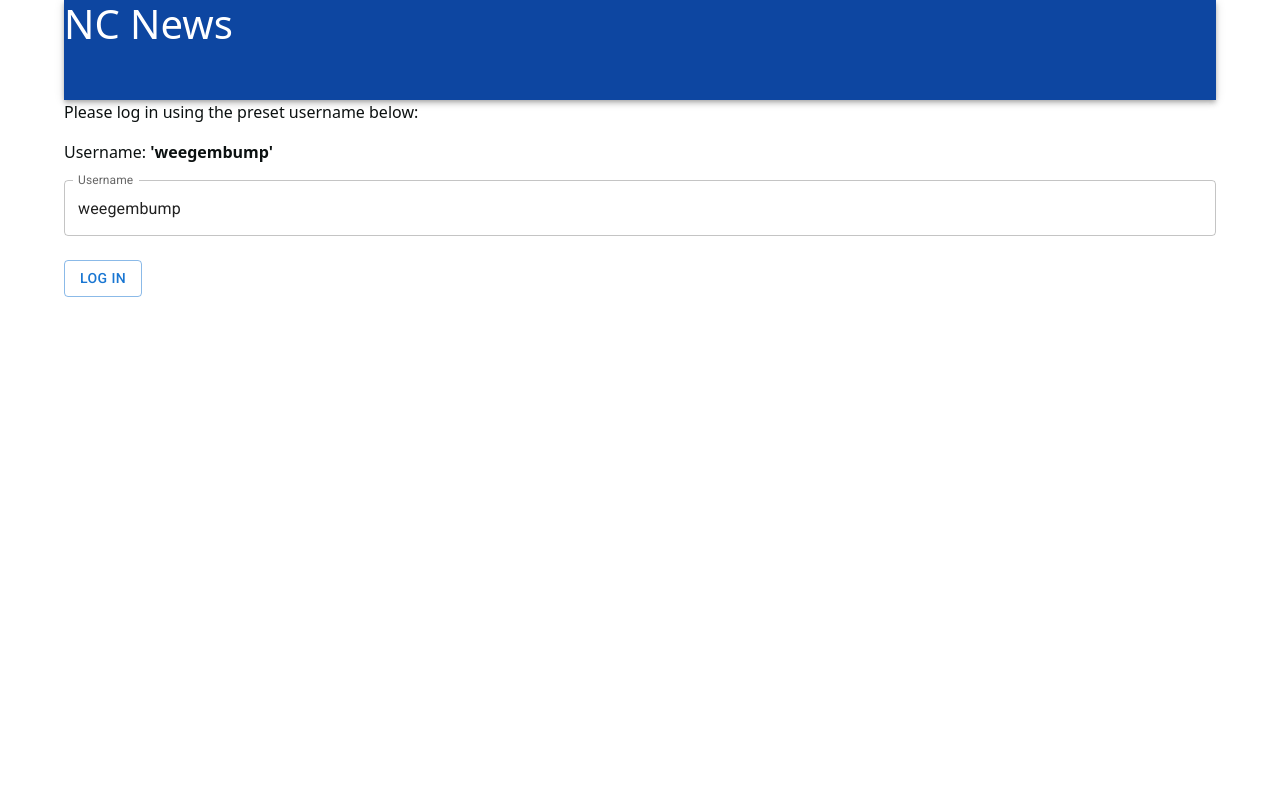
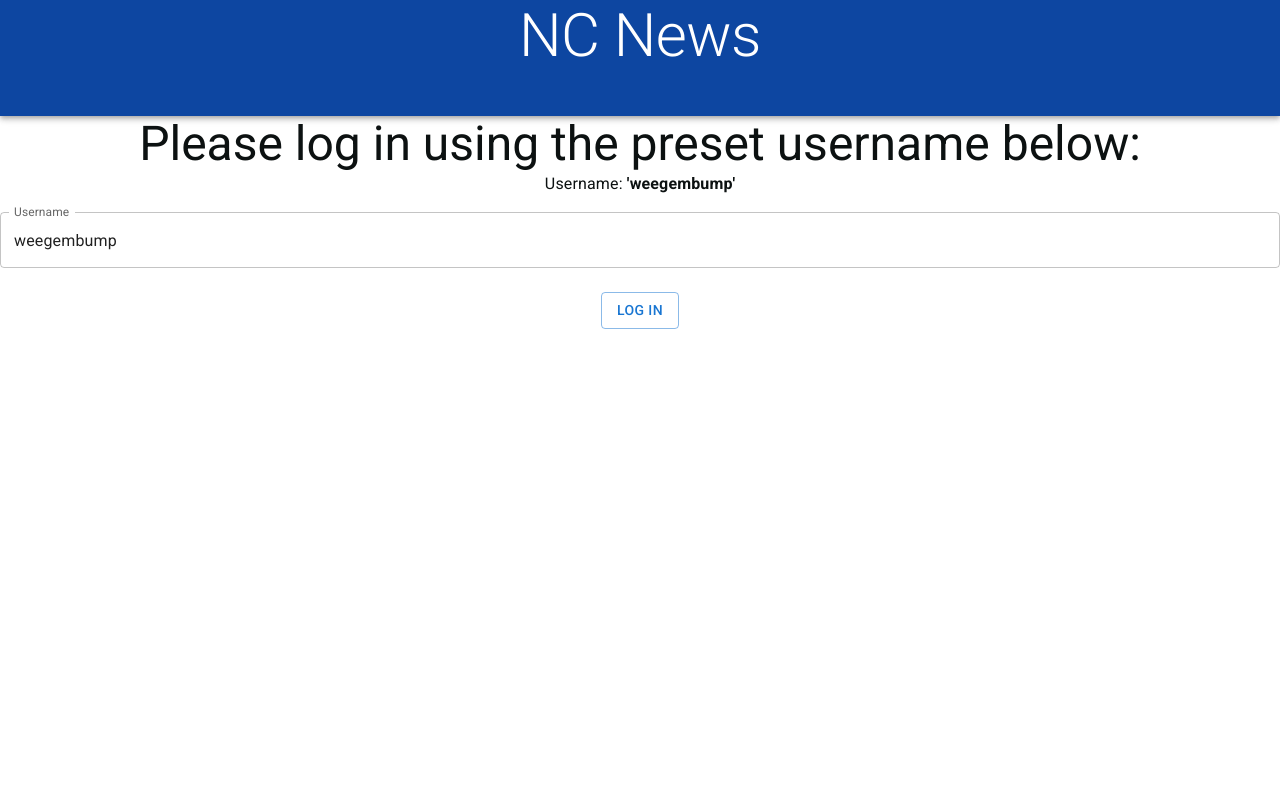
Before and after one commit to FreemindNation/nc-news, a React (Vite) app: page / in a window 1280 px wide. Shown: the top 800 px of the page. Built offline with nearby package versions, Linux system fonts and the light colour scheme.

Commit message:
Add Footer component. Edit ErrorPage and ErrorComponent to add material ui

```diff
--- a/src/App.css
+++ b/src/App.css
@@ -1,14 +1,23 @@
+body {
+  margin: 0 auto;
+  padding: 0;
+}
+
+html {
+  margin: 0;
+  padding: 0;
+}
+
 #root {
   max-width: 1280px;
   box-sizing: border-box;
-  /* margin: 0 auto;
-  padding: 2rem; */
-  text-align: left;
+  margin: 0 auto;
+  padding-left: 0;
+  text-align: center;
   color:rgb(12, 17, 17);
   /* background-color: #64B4F6; */
   /* background-color: rgb(10, 48, 92); */
 }
-
 
 .article-grid {
   display: flex;
@@ -41,6 +50,6 @@
 .topic-list:hover {
   color: black;
   background-color: #BBDEFB;
-  padding: 1rem 2rem;
+  padding: 0.5rem 1rem;
   border-radius: 5px;
 }
--- a/src/App.jsx
+++ b/src/App.jsx
@@ -13,14 +13,13 @@ import '@fontsource/roboto/300.css';
 import '@fontsource/roboto/400.css';
 import '@fontsource/roboto/500.css';
 import '@fontsource/roboto/700.css';
-import { Container } from '@mui/material';
-
+import { Container, Box } from '@mui/material';
+import Footer from './components/Footer';
 
 const App = () => {
 
 
   return (
-    <Container>
       <UserProvider>
         <ErrorProvider>
           <BrowserRouter>
@@ -34,10 +33,10 @@ const App = () => {
                 <Route path='/topics/:slug' element={<ArticlesList />}/>
               </Route>
             </Routes>
+            <Footer />
           </BrowserRouter>
         </ErrorProvider>
       </UserProvider>
-    </Container>
   )
 }
 
--- a/src/components/ArticleCard.jsx
+++ b/src/components/ArticleCard.jsx
@@ -14,22 +14,15 @@ const ArticleCard = ({ article }) => {
               variant="top"
               sx={{ height: 180 }}
               image={article.article_img_url}
-              // alt="Image of the article"
+              alt="Image of the article"
             />
             <CardContent>
               <Typography variant="body2" style={{ fontWeight:'500' }}>
                 {article.title}
-                {/* <strong>{article.title}</strong> <br /> */}
-                {/* <strong>Author:</strong> {article.author} <br />
-                <strong>Topic:</strong> {article.topic} <br />
-                <strong>Comments:</strong> {article.comment_count} <br /> */}
               </Typography>
               <Typography sx={{mt: 1, mr: 15, color:'gray' }}>
-                <small>By {article.author}</small>
+                <small><strong>- {article.author}</strong></small>
               </Typography>
-              {/* <Card.Text className="mb-2 text-muted">
-                {timeConverter(article.created_at)}
-              </Card.Text> */}
             </CardContent>
           </CardActionArea>
         </Card>
--- a/src/components/ArticlesList.jsx
+++ b/src/components/ArticlesList.jsx
@@ -4,7 +4,7 @@ import ArticleCard from "./ArticleCard";
 import { useParams, useSearchParams, useNavigate } from "react-router-dom";
 import ErrorComponent from "./ErrorComponent";
 import { ErrorContext } from "../contexts/ErrorContext";
-import { MenuItem, TextField, FormControl } from "@mui/material";
+import { MenuItem, TextField, FormControl, Container } from "@mui/material";
 
 
 
@@ -75,7 +75,7 @@ const ArticlesList = () => {
           </TextField>
         </FormControl>
       </section>
-      <section>
+      <Container>
         {isLoading ? (
           <p> Loading articles...</p>
         ) : (
@@ -85,7 +85,7 @@ const ArticlesList = () => {
             })}
           </section>
         )}
-      </section>
+      </Container>
     </section>
   );
 };
--- a/src/components/ErrorComponent.jsx
+++ b/src/components/ErrorComponent.jsx
@@ -1,13 +1,14 @@
 import { Link } from "react-router-dom";
 import { useContext } from "react";
 import { ErrorContext } from "../contexts/ErrorContext";
+import { Container } from "@mui/material";
 
 const ErrorComponent = () => {
 
     const { error, setError } = useContext(ErrorContext);
 
   return (
-    <section>
+    <Container sx={{height: '100vh'}}>
       <section>
         {!error.err.response ? (
           <section>
@@ -28,7 +29,7 @@ const ErrorComponent = () => {
         )}
       </section>
       <Link to={"/"}>Back to Home page</Link>
-    </section>
+    </Container>
   );
 };
 
--- a/src/components/ErrorPage.jsx
+++ b/src/components/ErrorPage.jsx
@@ -1,12 +1,14 @@
 import { Link } from "react-router-dom";
+import { Container } from "@mui/material";
+
 const ErrorPage = ()=> {
 
     return (
-        <section>
+        <Container sx={{height: '100vh', mt: 10}}>
             <h1>Error - Page Not Found!</h1>
             <p>Sorry, the page you are looking for does not exist. Please check the URL and try again.</p>
-            <Link to='/'>return to the home page</Link>
-        </section>
+            <Link to='/'>Return to the home page</Link>
+        </Container>
     );
 };
 
--- /dev/null
+++ b/src/components/Footer.jsx
@@ -0,0 +1,14 @@
+import { Toolbar, Typography } from "@mui/material"
+
+
+const Footer = () => {
+
+
+    return (
+        <Toolbar sx={{bgcolor: '#0C234A', height:'10vh',}}>
+            <Typography variant="h7" sx={{textAlign:'center', color:'white'}}>Footer</Typography>
+        </Toolbar>
+    )
+}
+
+export default Footer
--- a/src/components/FullArticle.jsx
+++ b/src/components/FullArticle.jsx
@@ -7,6 +7,7 @@ import Collapsible from "./Collapsible";
 import { FaRegThumbsDown, FaRegThumbsUp } from "react-icons/fa";
 import ErrorComponent from "./ErrorComponent"
 import { ErrorContext } from "../contexts/ErrorContext"
+import { Container } from "@mui/material";
 
 const FullArticle = () => {
   const [isLoading, setIsLoading] = useState(true);
@@ -65,6 +66,7 @@ const FullArticle = () => {
 
   return (
     <>
+      <Container sx={{m: 2}}>
         <section>
           <article>
             <header>
@@ -98,6 +100,7 @@ const FullArticle = () => {
               <CommentsList article={article} setArticle={setArticle} />
           </Collapsible>
         </section>
+      </Container>
     </>
   );
 };
--- a/src/components/Header.jsx
+++ b/src/components/Header.jsx
@@ -1,15 +1,15 @@
 import { UserContext } from "../contexts/UserContext";
 import { useContext } from "react";
 import { Typography } from "@mui/material";
-import { Divider, Stack, AppBar } from "@mui/material";
+import { Divider, Stack, AppBar, CssBaseline } from "@mui/material";
 const Header = ()=> {
 
     const { user, setUser } = useContext(UserContext);
 
     return (
-        <AppBar position="sticky">
+        <AppBar position="relative" sx={{m: 0, p: 0, bgcolor:'#0C234A' }}>
             <Stack container wrap="wrap" sx={{bgcolor: '#0D46A1'}}>
-                <h1>NC News</h1>
+                <Typography variant='h2' >NC News</Typography>
                 { user ? <Typography sx={{ml: 30, color: 'gray'}} fontSize={15} >
             <small>Logged in as {user}</small>
                   </Typography> : null }
--- a/src/components/Login.jsx
+++ b/src/components/Login.jsx
@@ -1,7 +1,7 @@
 import { useNavigate } from "react-router-dom";
 import { UserContext } from "../contexts/UserContext"
 import { useContext } from "react";
-import { Button, TextField, Typography } from "@mui/material";
+import { Button, TextField, Typography, Container } from "@mui/material";
 
 
 const Login = ()=> {
@@ -21,8 +21,8 @@ const Login = ()=> {
 
     return (
         <>
-            <section>
-                <p>Please log in using the preset username below:</p>
+            <Typography sx={{height: '100vh'}}>
+                <Typography variant="h3">Please log in using the preset username below:</Typography>
                 <p>Username: <strong>'weegembump'</strong></p>
                 <form action="" className="login" onSubmit={handleSubmit}>
                     <TextField
@@ -39,7 +39,7 @@ const Login = ()=> {
                     />
                     <Button variant="outlined" color="primary" type="submit">Log in</Button>
                 </form>
-            </section>
+            </Typography>
         </>
     )
 
```
Lines whose indentation alone changed are shown as unchanged.
